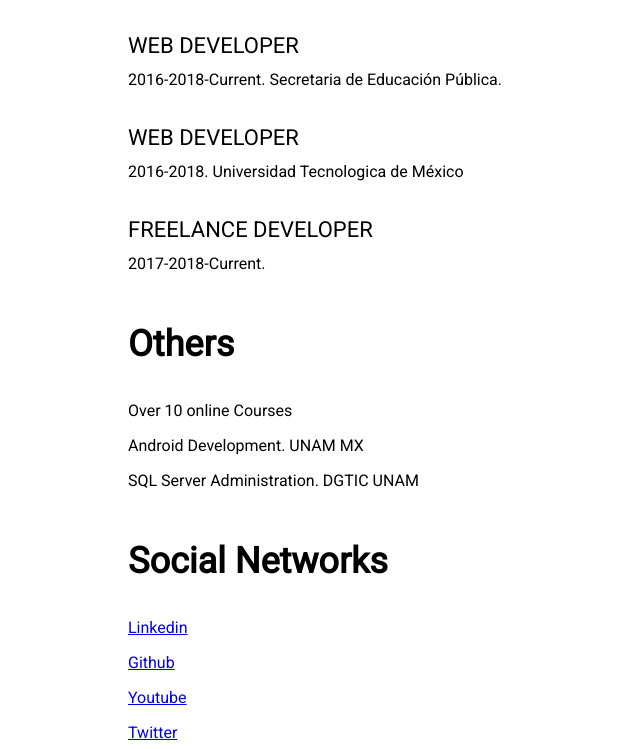
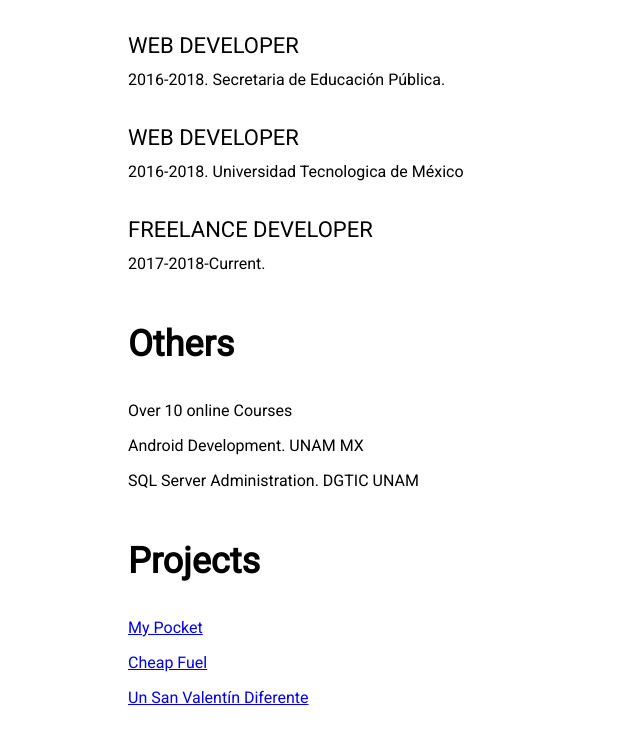
Before and after one commit to AJPalacios/ajpalacios.github.io, a plain HTML site: page index.html in a window 1280 px wide. Shown: the part 631-1380 px from the top of the page, without its empty margins (32-672 px from the left). Drawn offline with Linux system fonts and the light colour scheme.

Commit message:
proyectos

```diff
--- a/index.html
+++ b/index.html
@@ -4,9 +4,9 @@
   <meta charset="UTF-8">
   <meta name="viewport" content="width=device-width, initial-scale=1.0">
   <meta http-equiv="X-UA-Compatible" content="ie=edge">
-  <meta name="description" content="Adan es un desarrollador web con mas de 3 años de experiencia
+  <meta name="description" content="Adan es un desarrollador web con mas de 2 años de experiencia
   trabajando el Frontend y el Backend.">
-  <title>CV de Adan Palacios</title>
+  <title>Adan Palacios-Full Stack Developer</title>
   <link href="https://fonts.googleapis.com/css?family=Roboto" rel="stylesheet">
   <link rel="stylesheet" href="main.css?v=1.4">
 </head>
@@ -16,7 +16,7 @@
     <p class="thin">Web Developer & Python Developer</p>
   </header>
   <div id="experience">
-    Over 3 years of experience building web applications, both as a Frontend and Backend Developer
+    Over 2 years of experience building web applications, both as a Frontend and Backend Developer
     and use Python to data analisis.
   </div>
   <section>
@@ -48,7 +48,7 @@
         <div>
           <dl>
             <dt>WEB DEVELOPER</dt>
-            <dd>2016-2018-Current. Secretaria de Educación Pública.</dd>
+            <dd>2016-2018. Secretaria de Educación Pública.</dd>
             <dt>Web developer</dt>
             <dd>2016-2018. Universidad Tecnologica de México</dd>
             <dt>Freelance Developer</dt>
@@ -68,7 +68,17 @@
           </ul>
         </div>
       </div>
-
+      <!-- Projects-->
+      <div class="margin-1">
+        <h3>Projects</h3>
+        <div>
+          <ul>
+            <li><a href="https://my-pocket.herokuapp.com/" target="blank">My Pocket</a></li>
+            <li><a href="https://cheap-fuel.herokuapp.com/" target="blank">Cheap Fuel</a></li>
+            <li><a href="https://ajpalacios.github.io/valentin/" target="blank">Un San Valentín Diferente</a></li>
+          </ul>
+        </div>
+      </div>
       <!--Section 4 social accounts-->
       <div class="margin-1">
         <h3>Social Networks</h3>
```
